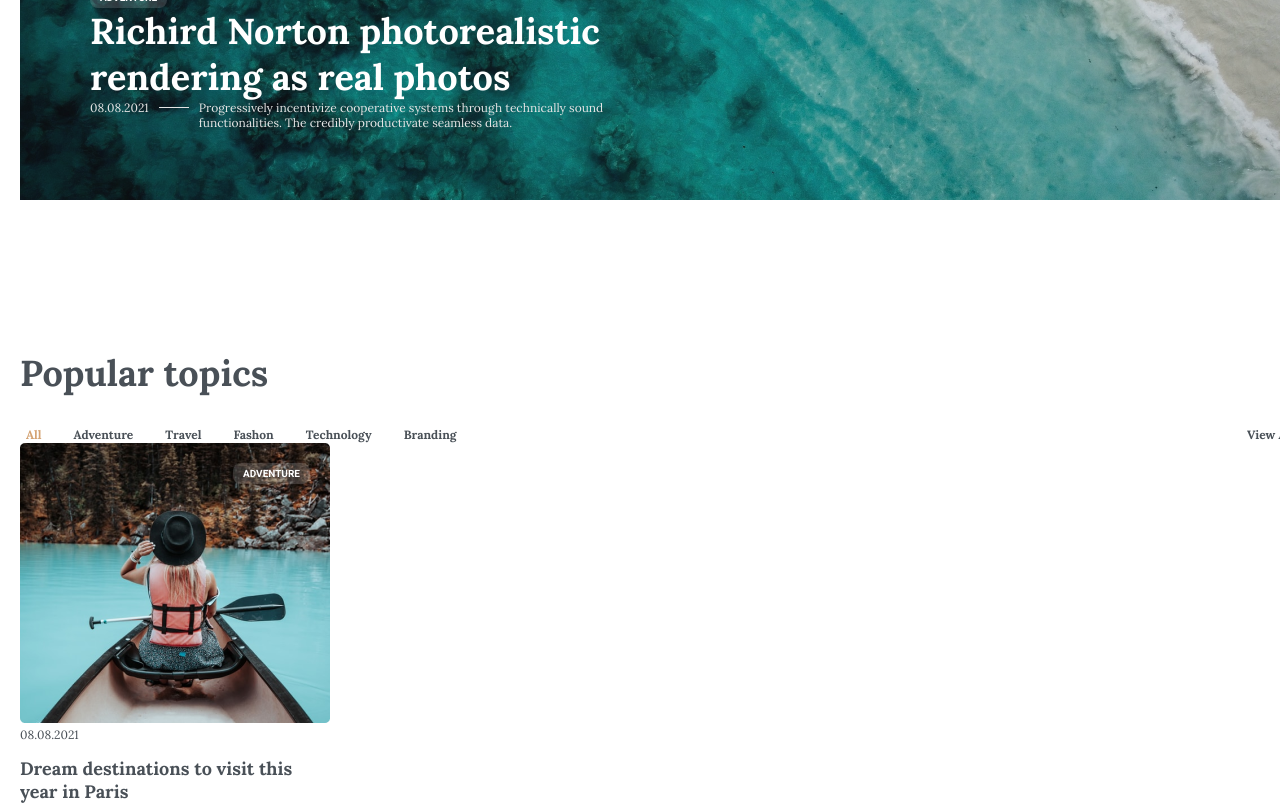
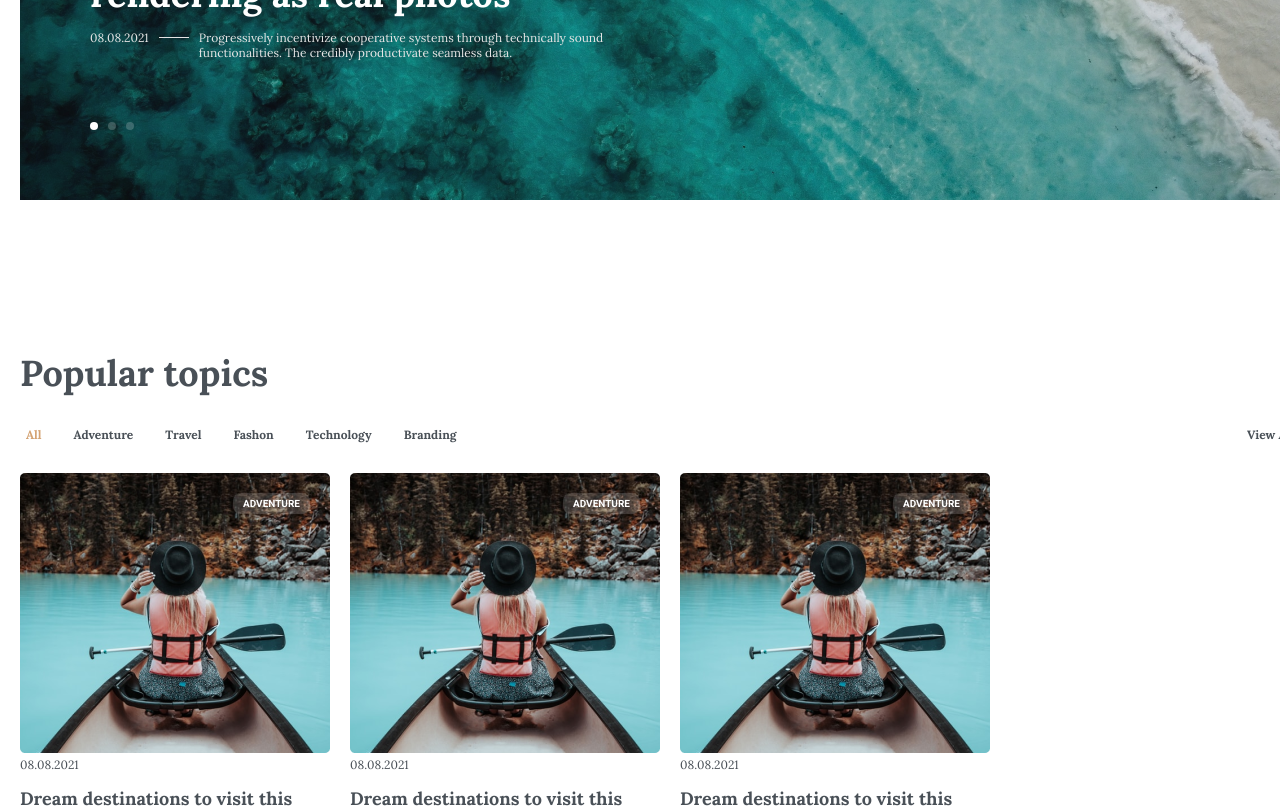
Before and after one commit to LadeMor/news-blogs, a React (Create React App) app: page / in a window 1280 px wide. Shown: the part 400-1208 px from the top of the page. Built offline with nearby package versions, Linux system fonts and the light colour scheme.

Commit message:
Added articles list section

```diff
--- a/src/App.js
+++ b/src/App.js
@@ -5,10 +5,8 @@ import Main from "./pages/main/Main";
 function App() {
   return (
     <>
-      <Container>
-        <Header/>
-        <Main/>
-      </Container>
+      <Header/>
+      <Main/>
     </>
   );
 }
--- a/src/components/container/Container.js
+++ b/src/components/container/Container.js
@@ -1,8 +1,8 @@
 import "./Container.css";
 
-const Container = ({children}) => {
+const Container = ({children, width}) => {
     return (
-        <div className="container">
+        <div className="container" style={{maxWidth:`${width}px`}}>
             {children}
         </div>
     );
--- a/src/components/header/Header.css
+++ b/src/components/header/Header.css
@@ -10,7 +10,7 @@ header{
     padding: 30px 70px 30px 70px;
     max-width: 1440px;
     width: 100%;
-    position: fixed;
+    position: absolute;
     box-sizing: border-box;
 }
 
@@ -81,6 +81,8 @@ nav{
     font-weight: bold;
     color:white;
     width: 530px;
+    margin-top: 15px;
+    margin-bottom: 13px;
 }
 
 .blog-slider-description{
@@ -114,3 +116,20 @@ nav{
     height: 1px;
     background-color:  var(--secondary-text-color);
 }
+
+.dots{
+    display: flex;
+    gap:10px;
+    margin-top: 62px;
+}
+
+.dot{
+    width: 8px;
+    height: 8px;
+    background-color: rgba(255, 255, 255, 0.200);
+    border-radius: 100%;
+}
+
+.active-dot{
+    background-color: rgba(255, 255, 255, 1);
+}
--- a/src/components/header/Header.js
+++ b/src/components/header/Header.js
@@ -7,10 +7,12 @@ import pinterest from "../../assets/icons/pinterest.png";
 import behance from "../../assets/icons/behance.png";
 
 import search from "../../assets/icons/Search Icon.png"
+import Container from "../container/Container";
 
 const Header = () => {
     return(
         <>
+            <Container width={1440}>
                 <header>
                     <h1 className="header-title">RUNO</h1>
                     <nav>
@@ -48,12 +50,13 @@ const Header = () => {
                             </p>
                         </div>
                         <div className="dots">
-                        <div className="dot"></div>
+                            <div className="dot active-dot"></div>
                             <div className="dot"></div>
                             <div className="dot"></div>
                         </div>
                     </div>
                 </section>
+            </Container>
         </>
     )
 }
--- a/src/pages/main/Main.css
+++ b/src/pages/main/Main.css
@@ -4,12 +4,14 @@ h1, h2, p{
 
 #articles{
     margin-top: 150px;
+    margin-bottom: 150px;
 }
 
 .articles-header{
     display: flex;
     flex-direction: column;
     gap: 30px;
+    margin-bottom: 30px;
 }
 
 .articles-header-title{
@@ -36,6 +38,12 @@ h1, h2, p{
     font-family: "Lora", sans-serif;
     color:var(--title-text-color);
     font-weight: bold;
+}
+
+.articles-list{
+    display: flex;
+    flex-wrap: wrap;
+    gap: 20px;
 }
 
 .articles-list-image{
--- a/src/pages/main/Main.js
+++ b/src/pages/main/Main.js
@@ -1,9 +1,15 @@
 import "./Main.css";
 
 import blog1 from "../../assets/images/blog/blog-image1.png";
+import Container from "../../components/container/Container";
 
 const Main = () => {
+
+    const placeholders = Array(8).fill(null);
+
     return (
+        <>
+            <Container width={1300}>
                 <section id="articles">
                     <div className="articles-header">
                         <h1 className="articles-header-title">Popular topics</h1>
@@ -20,7 +26,8 @@ const Main = () => {
                         </div>
                     </div>
                     <div className="articles-list">
-                <div className="article-list-card">
+                        {placeholders.map((_, index) => (
+                            <div className="article-list-card" key={index}>
                                 <div className="articles-list-image">
                                     <img src={blog1} />
                                     <div className="tag-label articles-list-image-label">
@@ -36,8 +43,12 @@ const Main = () => {
                                     </p>
                                 </div>
                             </div>
+                        ))}
                     </div>
                 </section>
+            </Container>
+
+        </>
     );
 }
 
```
Lines whose indentation alone changed are shown as unchanged.
